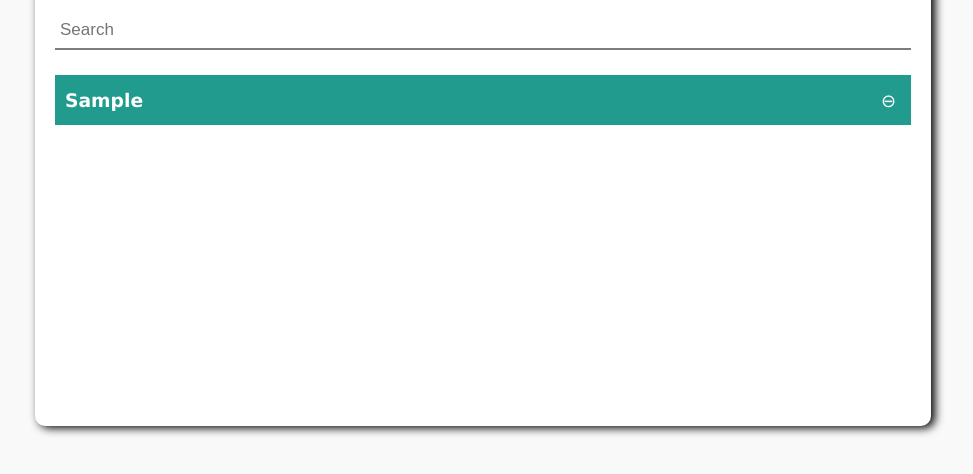
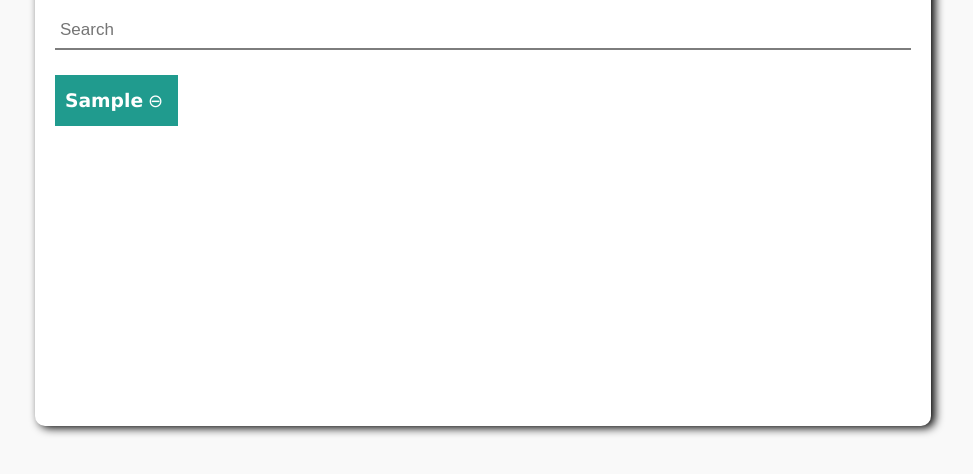
Before and after one commit to Khalid-Safi207/todo, a plain HTML site: page index.html in a window 1280 px wide. Both pictures are taken after typing "Sample" into the empty fields and a click on the button "ADD TASK". Shown: the part 334-808 px from the top of the page, without its empty margins (157-1130 px from the left). Drawn offline with Linux system fonts and the light colour scheme.

Commit message:
Update style.css

```diff
--- a/style.css
+++ b/style.css
@@ -122,7 +122,8 @@ body {
   color: white;
   margin-top: 5px;
   font-family: Verdana, Geneva, Tahoma, sans-serif;
-  max-height: 50px;
+  max-height: fit-content;
+  max-width: max-content;
 }
 .task span,
 .trash {
```
